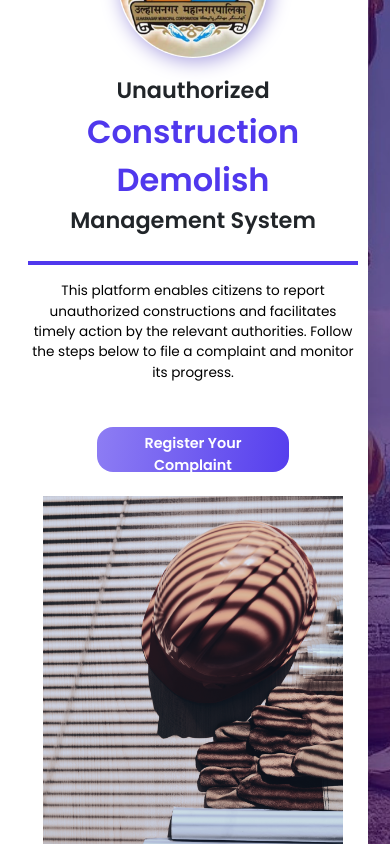
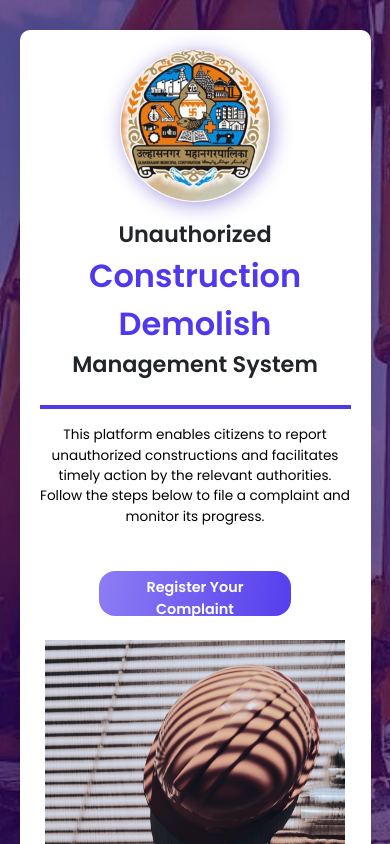
Before and after one commit to Itdevelopment002/UCM-System, a React (Create React App) app: page / in a window 390 px wide. Shown: the top 844 px of the page. Built offline with nearby package versions, Linux system fonts and the light colour scheme.

Commit message:
made landing page flly responsive

```diff
--- a/src/components/Hwizardbar/Hwizardbar.js
+++ b/src/components/Hwizardbar/Hwizardbar.js
@@ -1,4 +1,3 @@
-
 import React, { useEffect, useState } from "react";
 import { useNavigate, useLocation } from "react-router-dom";
 import { FaArrowLeft, FaArrowRight } from "react-icons/fa";
@@ -8,10 +7,9 @@ import "./Hwizardbar.css";
 const Hwizardbar = () => {
   const navigate = useNavigate();
   const { activeStep, setActiveStep } = useStepContext();
-  const location = useLocation(); // Access current path
+  const location = useLocation();
 
-  const [isAllFormsFilled, setIsAllFormsFilled] = useState(false); // Track if all forms are filled
-  const [hasReachedLastStep, setHasReachedLastStep] = useState(false); // Track if user has reached the last step once
+  const [filledSteps, setFilledSteps] = useState([]); // Track filled forms
 
   const steps = [
     { name: "Information Collection Form", path: "/dashboard/form", tab: "info" },
@@ -25,27 +23,21 @@ const Hwizardbar = () => {
   useEffect(() => {
     const currentStep = steps.findIndex((step) => step.path === location.pathname);
     if (currentStep !== -1) {
-      setActiveStep(currentStep); // Set the active step based on the current path
-    }
-
-    // Update the state if the user reaches the 6th step
-    if (currentStep === 5) {
-      setHasReachedLastStep(true);
+      setActiveStep(currentStep);
     }
   }, [location.pathname, steps, setActiveStep]);
 
   const handleTabClick = (route, index) => {
-    setActiveStep(index);
-    navigate(route);
+    if (index <= activeStep || filledSteps.includes(index)) {
+      // Allow navigation to the current or previously filled steps
+      setActiveStep(index);
+      navigate(route);
+    }
   };
 
-  // Disable/Enable Forward Arrow Logic
-  const handleFormCompletion = (stepIndex) => {
-    // Check if all forms (1-5) are filled
-    if (stepIndex === 5) {
-      setIsAllFormsFilled(true); // All forms filled
-    } else {
-      setIsAllFormsFilled(false); // Reset if not all forms are filled
+  const markStepAsFilled = (stepIndex) => {
+    if (!filledSteps.includes(stepIndex)) {
+      setFilledSteps((prev) => [...prev, stepIndex]); // Mark step as filled
     }
   };
 
@@ -63,8 +55,10 @@ const Hwizardbar = () => {
           {/* Backward Arrow */}
           <button
             className="arrow-button"
-            onClick={() => activeStep > 0 && handleTabClick(steps[activeStep - 1].path, activeStep - 1)}
-            disabled={activeStep === 0}
+            onClick={() =>
+              activeStep > 0 && handleTabClick(steps[activeStep - 1].path, activeStep - 1)
+            }
+            disabled={activeStep === 0} // Backward always enabled after the first step
             style={arrowButtonStyle(activeStep === 0)}
           >
             <FaArrowLeft size={20} />
@@ -75,16 +69,16 @@ const Hwizardbar = () => {
             className="arrow-button"
             onClick={() => {
               if (activeStep < steps.length - 1) {
+                markStepAsFilled(activeStep); // Mark the current step as filled
                 handleTabClick(steps[activeStep + 1].path, activeStep + 1);
-                handleFormCompletion(activeStep + 1); // Check form completion after forward navigation
               }
             }}
             disabled={
-              activeStep === steps.length - 1 || // Always disable on 6th step
-              (!isAllFormsFilled && !hasReachedLastStep) // Disable only if not filled and hasn't reached the last step
+              activeStep === steps.length - 1 || // Disable forward arrow on the last step
+              !filledSteps.includes(activeStep) // Disable if the current step is not filled
             }
             style={arrowButtonStyle(
-              activeStep === steps.length - 1 || (!isAllFormsFilled && !hasReachedLastStep)
+              activeStep === steps.length - 1 || !filledSteps.includes(activeStep)
             )}
           >
             <FaArrowRight size={20} />
@@ -96,7 +90,10 @@ const Hwizardbar = () => {
         {steps.map((step, index) => (
           <div
             key={step.tab}
-            className={`tab ${activeStep === index ? "active" : ""}`}
+            className={`tab ${activeStep === index ? "active" : ""} ${
+              filledSteps.includes(index) ? "filled" : ""
+            }`}
+            onClick={() => handleTabClick(step.path, index)}
           >
             <div className="tab-text">{step.name}</div>
           </div>
--- a/src/components/LandingPage/ConstructionDemolishManagement.css
+++ b/src/components/LandingPage/ConstructionDemolishManagement.css
@@ -34,10 +34,10 @@
   background-color: white;
   max-width: 1200px;
   display: flex;
-  padding-left: 30px;
-  padding-right: 10px;
-  padding-top: 10px;
-  padding-bottom: 10px;
+  padding-left: 20px;
+  padding-right: 20px;
+  padding-top: 20px;
+  padding-bottom: 20px;
   justify-content: space-between;
   flex-direction: column;
   gap: 1rem;
@@ -116,9 +116,12 @@
 
 /* Responsive adjustments */
 @media (max-width: 1200px) {
-  .content-box-lp {
-    width: 95%;
-  }
+
+
+    .content-box-lp {
+        margin-top: 30px;
+        margin-bottom: 30px;
+    }
 
   .responsive-container-lp {
     grid-template-columns: 1fr; /* Single column for smaller screens */
@@ -148,6 +151,18 @@
 }
 
 @media (max-width: 768px) {
+  .outer-wrapper-lp {
+    font-family: "Poppins", sans-serif;
+    height: 100%; /* Full screen height */
+    overflow-y: hidden; /* Prevent vertical scrollbar */
+    display: flex;
+    align-items: center;
+    justify-content: center;
+    box-shadow: 0px 4px 10px rgba(0, 0, 0, 0.1);
+    background-color: #f4f6f9; /* Optional background color */
+    text-align: center; /* Ensure centering on mobile */
+  }
+
   .header-text-lp {
     font-size: 1.6rem; /* Smaller heading for mobile */
   }
--- a/src/components/LandingPage/ConstructionDemolishManagement.js
+++ b/src/components/LandingPage/ConstructionDemolishManagement.js
@@ -11,7 +11,7 @@ const ConstructionDemolishManagement = () => {
                 background: `url(${bg}) center center / cover no-repeat`, // Set the background image
                 position: "relative",
               }}>
-                    <div className="row w-90 w-md-75 shadow-lg rounded overflow-hidden "></div>
+                    <div className="w-90 w-md-75 shadow-lg rounded overflow-hidden "></div>
             <div className="content-box-lp">
                 <div className="responsive-container-lp">
                     {/* Left Content Section */}
```
